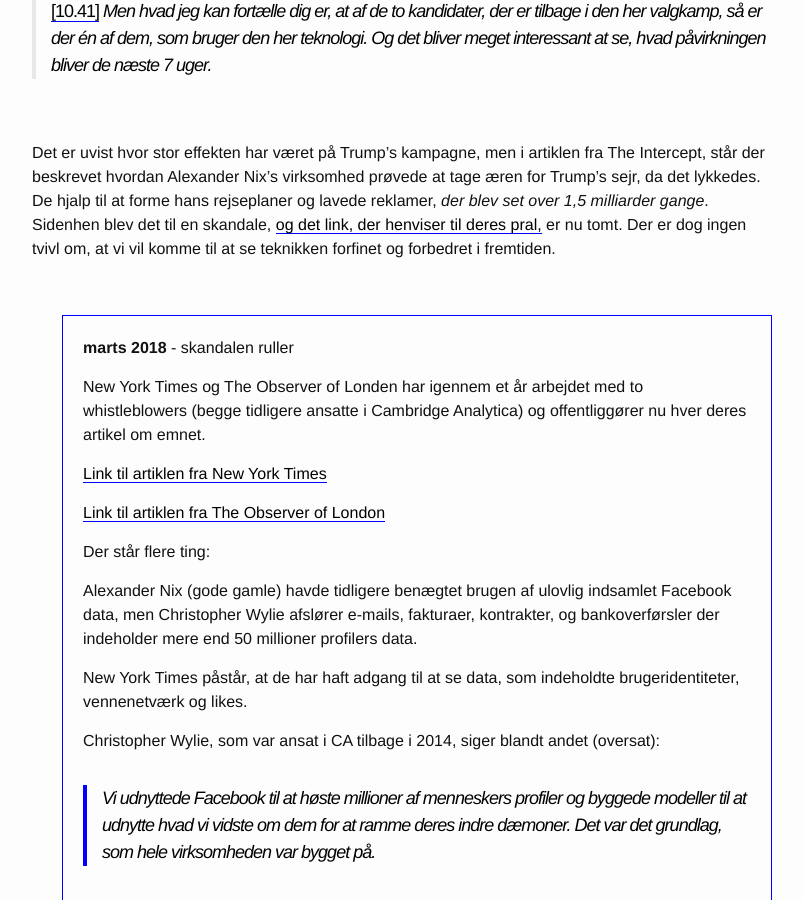
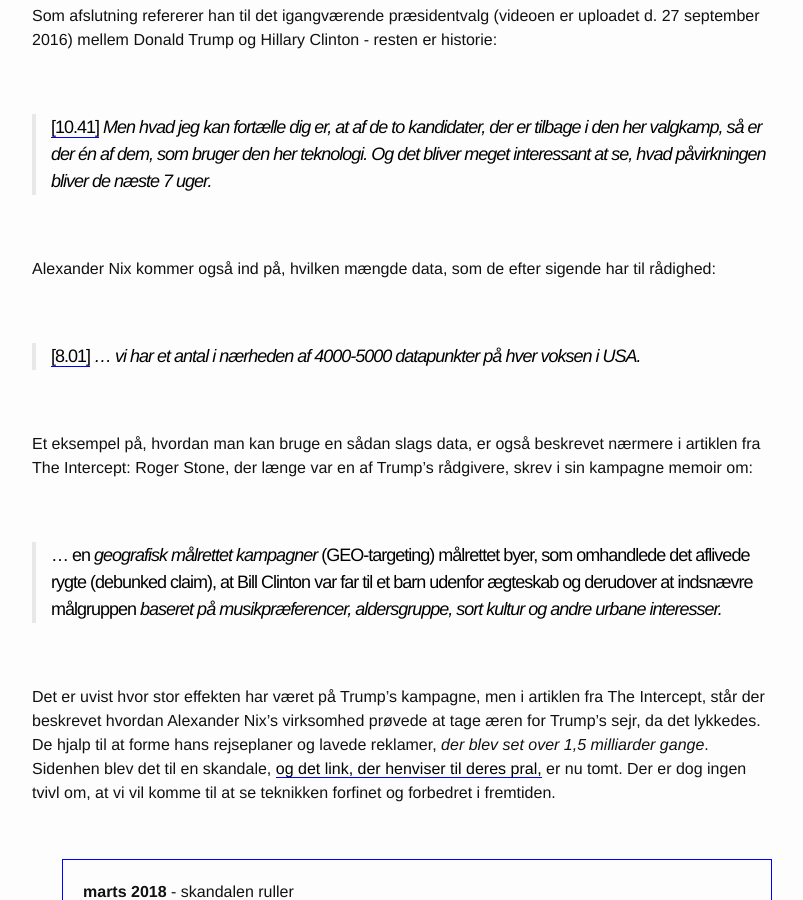
Before and after one commit to peterhoejlundandersen/hilsen, a Jekyll site: the page built from _posts/blogs/2018-04-03-hvorfor-jeg-slettede-min-facebook.markdown, in a window 1280 px wide and 900 px high, scrolled down 4275 px. Shown: the whole window, without its empty margins (238-1041 px from the left). Built offline with Jekyll 4.4.1, drawn with Linux system fonts in a browser that asks for light colours; our own code applies the rules of GitHub Pages for plain Markdown files; some of the changed text lies outside the part shown.

Commit message:
Alexander Nix quotes done

```diff
--- a/_posts/blogs/2018-04-03-hvorfor-jeg-slettede-min-facebook.markdown
+++ b/_posts/blogs/2018-04-03-hvorfor-jeg-slettede-min-facebook.markdown
@@ -3,7 +3,7 @@
 title: "Dråben, der fik bægeret til at flyde over - #deletefacebook"
 desc: "Min rejse fra naiv Facebookbruger til en sur, gammel og skræmt data-gnavpotte"
 category: blogs
-seocontent: "Facebook er gigantisk. Med 2 milliarder brugere er det uden sammenligning den største online brugerplatform, der eksisterer. Og med god grund... Vi får "gratis" adgang til potientielt millioner af menneskers liv, begivenheder inden for en hver genre, tusindvis af billeder, holdninger og nyheder. Dette indlæg er et forsøg på at forklare, hvorfor gratis står i gåseøjne. For hvad er det egentlig vi betaler, og hvilke konsekvenser har det?"
+seocontent: "Facebook er gigantisk. Med 2 milliarder brugere er det uden sammenligning den største online brugerplatform, der eksisterer. Og med god grund... Vi får 'gratis' adgang til potientielt millioner af menneskers liv, begivenheder inden for en hver genre, tusindvis af billeder, holdninger og nyheder. Dette indlæg er et forsøg på at forklare, hvorfor gratis står i gåseøjne. For hvad er det egentlig vi betaler, og hvilke konsekvenser har det?"
 seoimage: "https://hilsen.it/assets/blogs/facebook-share.jpg"
 ---
 
@@ -103,6 +103,16 @@
 Som afslutning refererer han til det igangværende præsidentvalg (videoen er uploadet d. 27 september 2016) mellem Donald Trump og Hillary Clinton - resten er historie:
 
 > [[10.41]](https://www.youtube.com/watch?v=n8Dd5aVXLCc&t=641s){:target="_blank"} *Men hvad jeg kan fortælle dig er, at af de to kandidater, der er tilbage i den her valgkamp, så er der én af dem, som bruger den her teknologi. Og det bliver meget interessant at se, hvad påvirkningen bliver de næste 7 uger.*
+
+Alexander Nix kommer også ind på, hvilken mængde data, som de efter sigende har til rådighed:
+
+> [[8.01]](https://www.youtube.com/watch?v=n8Dd5aVXLCc&t=481s){:target="_blank"} *... vi har et antal i nærheden af 4000-5000 datapunkter på hver voksen i USA.*
+
+Et eksempel på, hvordan man kan bruge en sådan slags data, er også beskrevet nærmere i artiklen fra The Intercept: Roger Stone, der længe var en af Trump's rådgivere, skrev i sin kampagne memoir om:
+
+> ... en *geografisk målrettet kampagner* (GEO-targeting) målrettet byer, som omhandlede det aflivede rygte (debunked claim), at Bill Clinton var far til et barn udenfor ægteskab og derudover at indsnævre målgruppen *baseret på musikpræferencer, aldersgruppe, sort kultur og andre urbane interesser.*
+
+
 
 Det er uvist hvor stor effekten har været på Trump's kampagne, men i artiklen fra The Intercept, står der beskrevet hvordan Alexander Nix's virksomhed prøvede at tage æren for Trump's sejr, da det lykkedes. De hjalp til at forme hans rejseplaner og lavede reklamer, *der blev set over 1,5 milliarder gange*. Sidenhen blev det til en skandale, [og det link, der henviser til deres pral,](https://cambridgeanalytica.org/news/blog/1403){:target="_blank"} er nu tomt. Der er dog ingen tvivl om, at vi vil komme til at se teknikken forfinet og forbedret i fremtiden.
 
@@ -465,6 +475,8 @@
 
 Det kan være, at det bliver ensomt de første par uger, men mon ikke de kommer og sætter sig med tiden.
 
+![Facebook share image - alene på en ø]({{ "assets/blogs/facebook-share.jpg" || absolute_url }})
+
 <br>
 <hr>
 <br>
```
Also changed, not shown: 5 other files.
